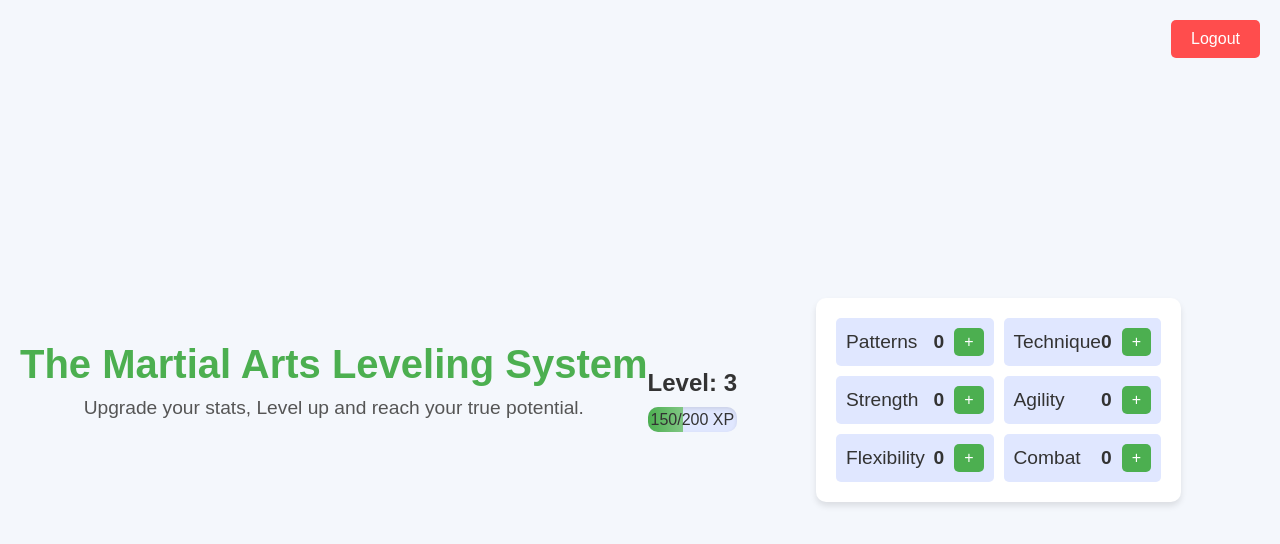
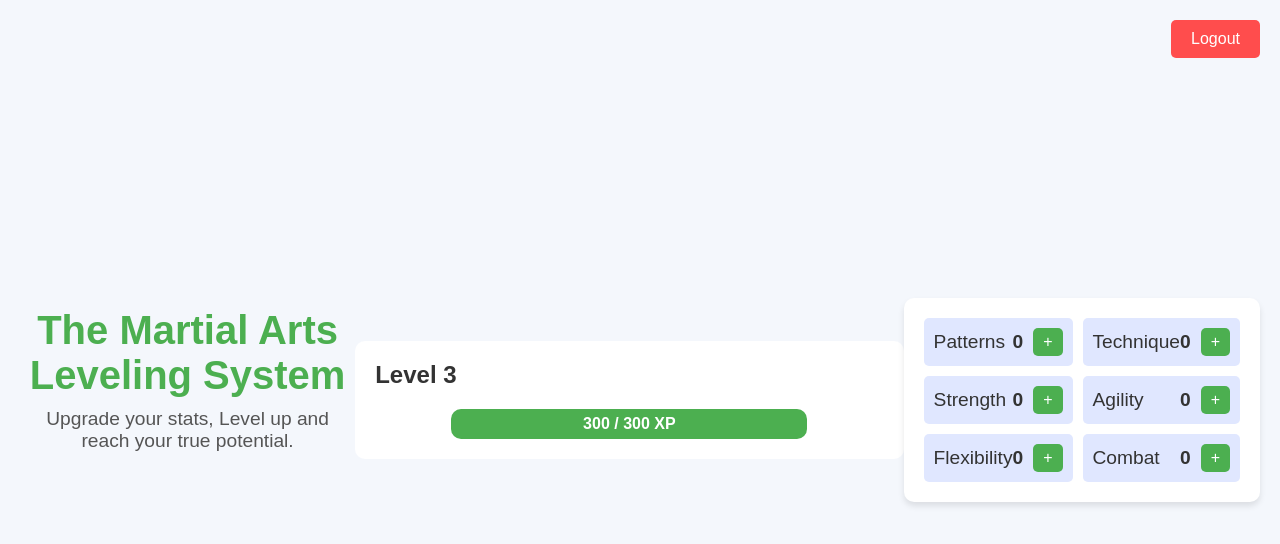
Before and after one commit to thomasfahy/martialartslevelling.com, a website built with webpack: page src/template.html in a window 1280 px wide. Built offline with nearby package versions, Linux system fonts and the light colour scheme; files whose address does not match are found by name.

Commit message:
feat: Changes to the xp bar

```diff
--- a/src/styles/styles.css
+++ b/src/styles/styles.css
@@ -120,3 +120,31 @@ body {
   .logout-button:hover {
     background-color: #ff1a1a;
   }
+
+.xp-container {
+    width: 80%;
+    max-width: 800px;
+    margin: auto;
+    padding: 20px;
+    background: #ffffff;
+    border-radius: 10px;
+}
+.xp-bar {
+    width: 70%;
+    background: #ffffff;
+    border-radius: 10px;
+    overflow: hidden;
+    margin-top: 10px;
+    height: 30px;
+    justify-self: center;
+}
+.xp-fill {
+    height: 100%;
+    width: 0%;
+    background: #4caf50;
+    text-align: center;
+    line-height: 30px;
+    font-weight: bold;
+    color: white;
+    transition: width 0.5s ease-in-out;
+}
--- a/src/template.html
+++ b/src/template.html
@@ -14,13 +14,28 @@
   </div>
 
   <!-- Level Bar Section -->
-  <div class="level-bar">
-    <h2>Level: 3</h2>
-    <div class="progress-container">
-      <div class="progress-bar" style="width: 40%;"></div> <!-- Progress dynamically updated -->
-      <div class="progress-text">150/200 XP</div> <!-- XP text dynamically updated -->
+  <div class="xp-container">
+    <h2>Level <span id="level">1</span></h2>
+    <div class="xp-bar">
+        <div class="xp-fill" id="xpFill">0 / 100 XP</div>
     </div>
-  </div>
+</div>
+
+<script>
+    // Simulated data from the database
+    let level = 3;  // User's level
+    let currentXP = 300;  // Current XP
+    let xpToNextLevel = 300;  // XP required for next level
+
+    // Update HTML elements
+    document.getElementById("level").textContent = level;
+    let xpFill = document.getElementById("xpFill");
+
+    // Calculate progress percentage
+    let progress = (currentXP / xpToNextLevel) * 100;
+    xpFill.style.width = progress + "%";
+    xpFill.textContent = currentXP + " / " + xpToNextLevel + " XP";
+</script>
 
   <!-- Stats Container -->
   <div class="container">
```
